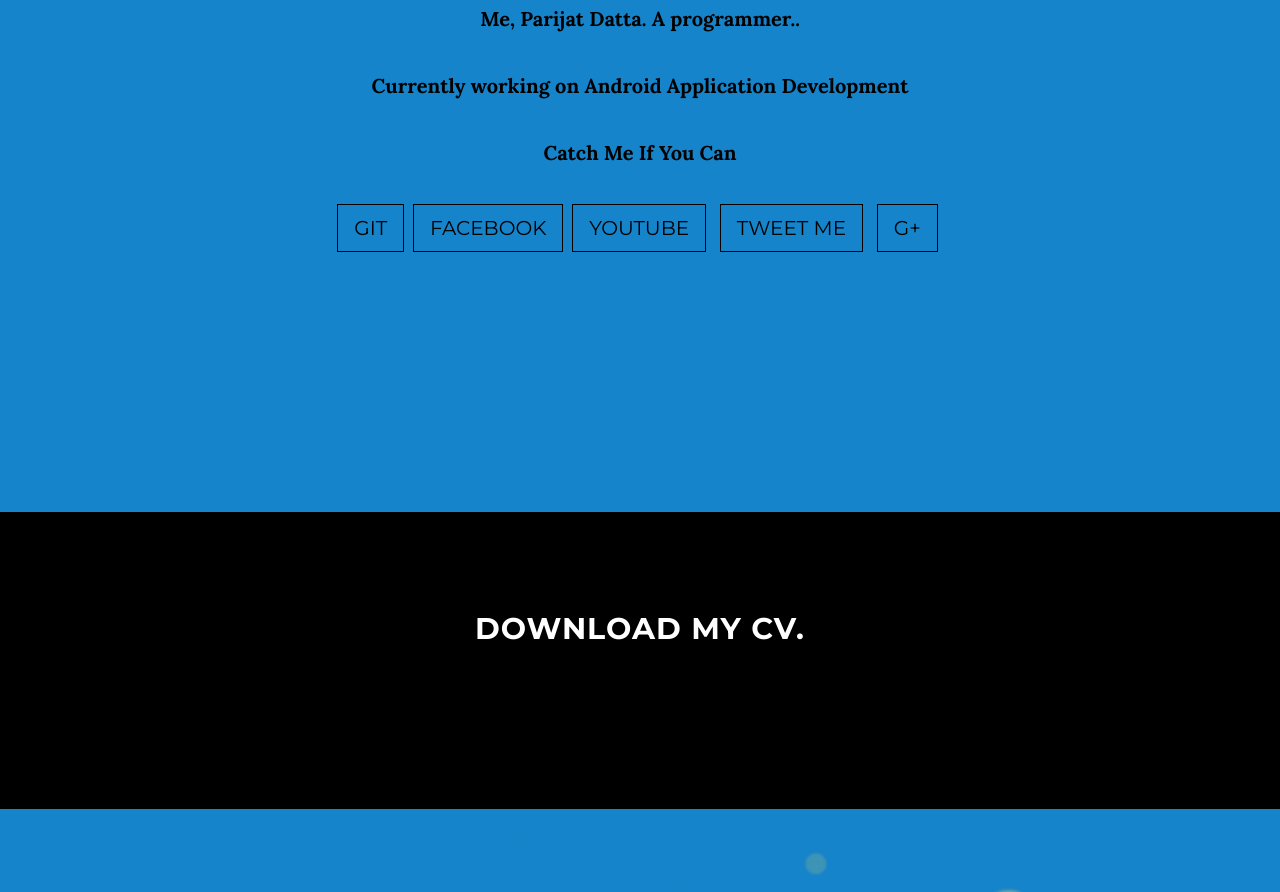
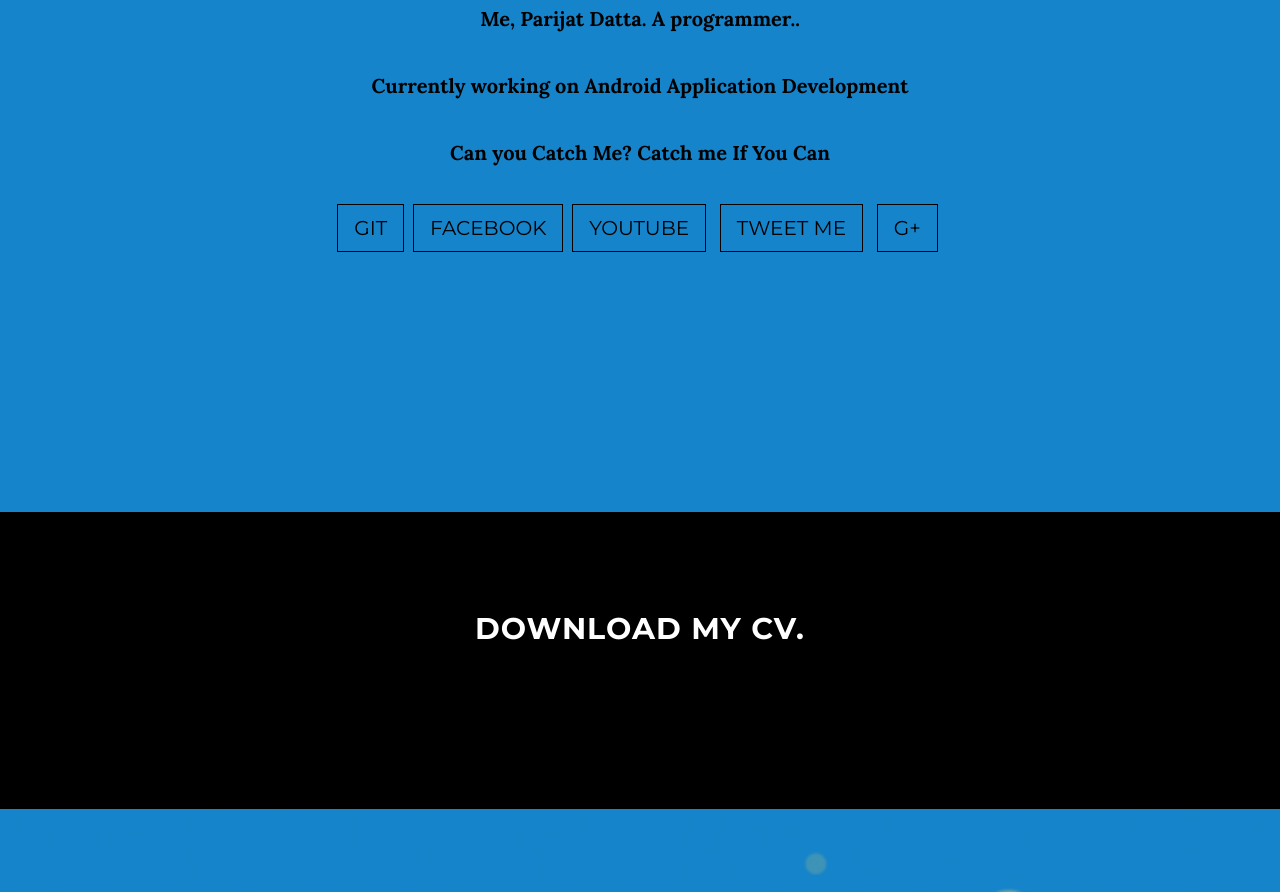
Before and after one commit to parijat-datta/WebDevelopment, a plain HTML site: page index.html in a window 1280 px wide. Shown: the part 1525-2417 px from the top of the page. Drawn offline with Linux system fonts and the light colour scheme.

Commit message:
again done

```diff
--- a/index.html
+++ b/index.html
@@ -154,7 +154,7 @@ url:parijatdatta.com
                 <h1 class="brand-heading">HI</h1>
                 <p class="popo">Me, Parijat Datta. A programmer..</p>
                 <p class="popo">Currently working on Android Application Development</p>
-                <p class="popo"><b>Catch Me If You Can</b></p>
+                <p class="popo"><b>Can you Catch Me? Catch me If You Can</b></p>
 
                 <ul class="list-inline banner-social-buttons">
                     <li>
```
